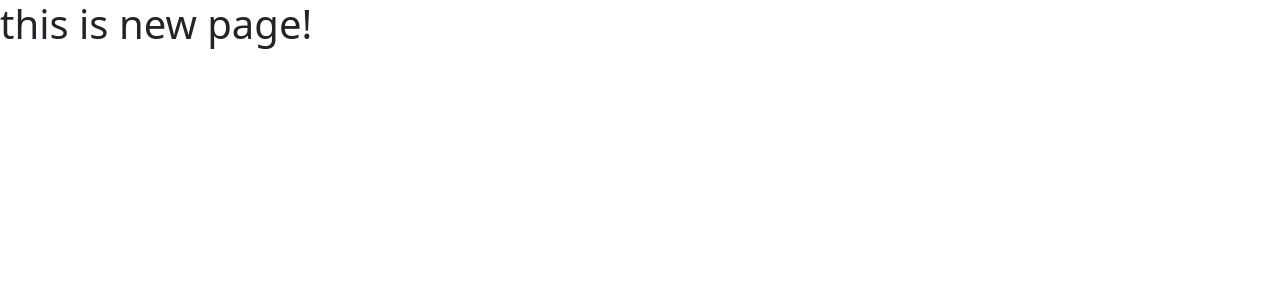
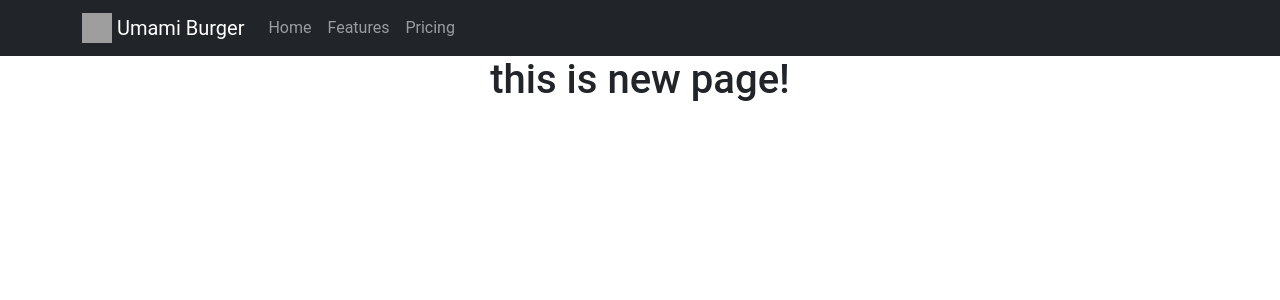
Before and after one commit to alimirzaeimajd/Umami-Burger, a React (Vite) app: page /order-page in a window 1280 px wide. Shown: the top 300 px of the page. Built offline with nearby package versions, Linux system fonts and the light colour scheme; grey boxes are pictures that could not be loaded.

Commit message:
need some new components, styles

```diff
--- a/src/components/ReactBootsrap/BootstrapNavbar.jsx
+++ b/src/components/ReactBootsrap/BootstrapNavbar.jsx
@@ -1,7 +1,7 @@
 import Container from "react-bootstrap/Container";
 import Nav from "react-bootstrap/Nav";
 import Navbar from "react-bootstrap/Navbar";
-
+import { Link } from "react-router-dom";
 function BootstrapNavbar() {
   return (
     <>
@@ -18,7 +18,9 @@ function BootstrapNavbar() {
             Umami Burger
           </Navbar.Brand>
           <Nav className="me-auto">
-            <Nav.Link href="#home">Home</Nav.Link>
+            <Link className="nav-link" to="/">
+              Home
+            </Link>
             <Nav.Link href="#features">Features</Nav.Link>
             <Nav.Link href="#pricing">Pricing</Nav.Link>
           </Nav>
--- a/src/index.css
+++ b/src/index.css
@@ -1,9 +1,7 @@
-:root {
-    /* font-family: 'Mynerve', cursive; */
-    /* background-color: #FE3A4A; */
+* {
     font-family: 'Mynerve', cursive !important;
     font-family: 'Roboto', sans-serif !important;
-    color: white;
+    text-align: center;
 }
 
 .goldenPoppy {
--- a/src/pages/OrderPage.jsx
+++ b/src/pages/OrderPage.jsx
@@ -1,8 +1,10 @@
 import React from "react";
+import BootstrapNavbar from "../components/ReactBootsrap/BootstrapNavbar";
 
 const OrderPage = () => {
   return (
     <>
+      <BootstrapNavbar />
       <h1>this is new page!</h1>
     </>
   );
```
Also changed, not shown: src/components/Backdrop/Backdrop.jsx (added, +7 -0 lines), src/components/Modal/Modal.jsx (added, +20 -0 lines), src/pages/OrderSummary.jsx (added, +28 -0 lines), src/components/Backdrop/Backdrop.css (added), src/components/Modal/Modal.css (added).
